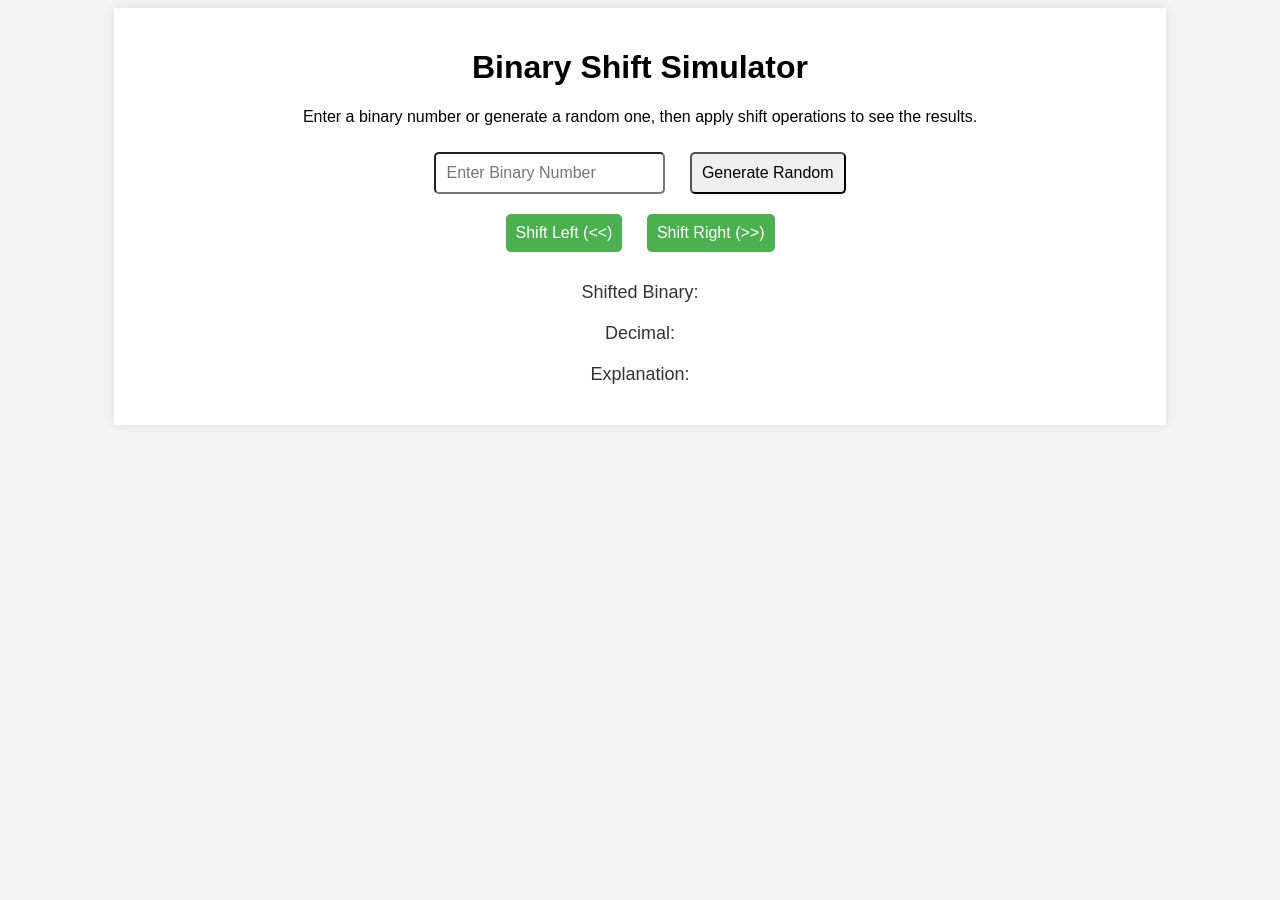
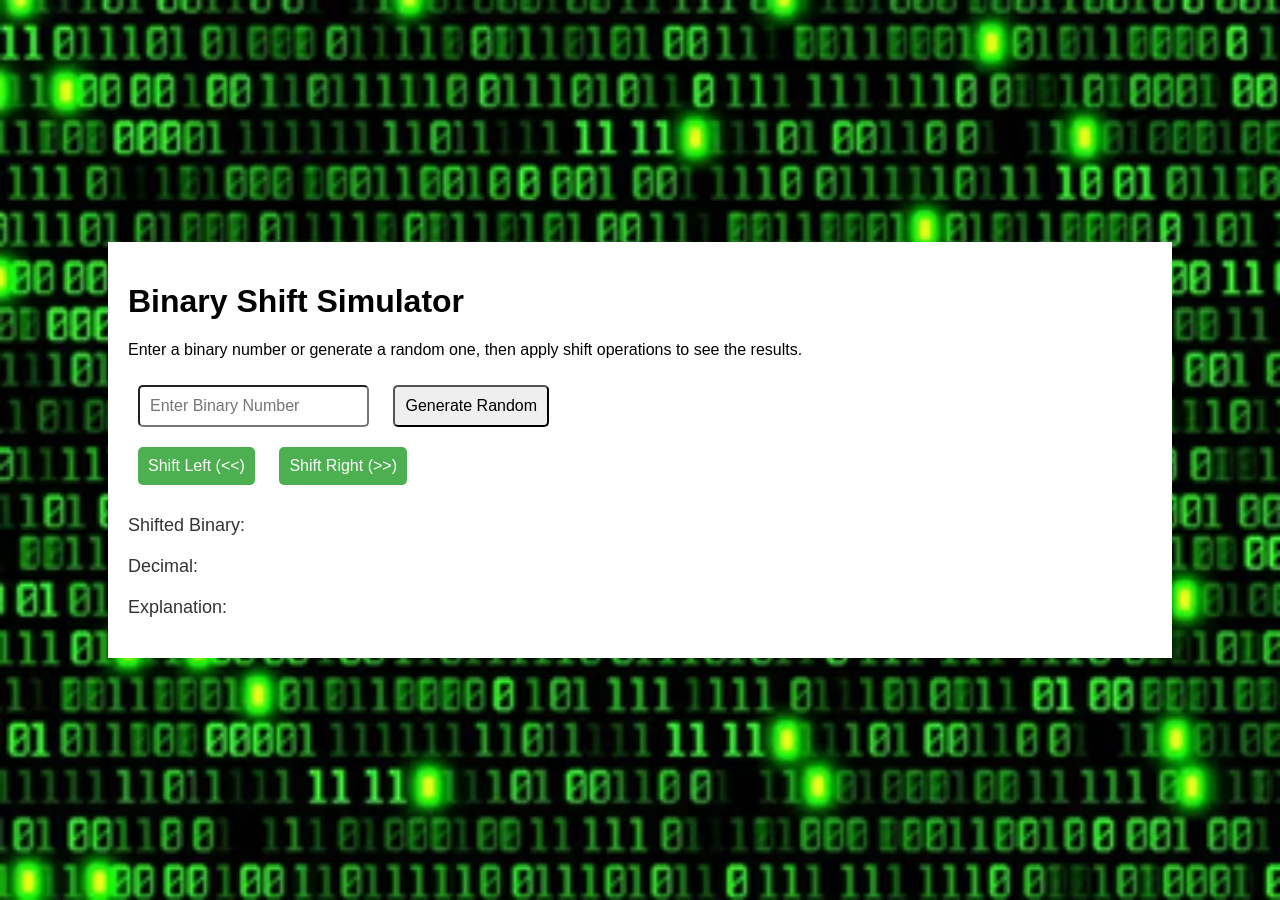
Before and after one commit to tarasehdave/solid-octo-goggles, a Jekyll site: the page binaryshift.html, which Jekyll copies as it is, in a window 1280 px wide. Built offline with Jekyll 4.4.1, drawn with Linux system fonts in a browser that asks for light colours.

Commit message:
ameer commit background image

```diff
--- a/binaryshift.html
+++ b/binaryshift.html
@@ -6,10 +6,16 @@
     <title>Binary Shift Simulator</title>
     <style>
         body {
-            font-family: Arial, sans-serif;
-            text-align: center;
-            background-color: #F4F4F4;
-        }
+      display: flex;
+      justify-content: center;
+      align-items: center;
+      height: 100vh;
+      margin: 0;
+      font-family: Arial, sans-serif;
+      background-image: url('./images/binaryshift.png');
+      background-repeat: no-repeat;
+      background-size: cover;
+    }
         #app {
             background-color: white;
             margin: 0 auto;
```
Also changed, not shown: images/binaryshift.png (added).
